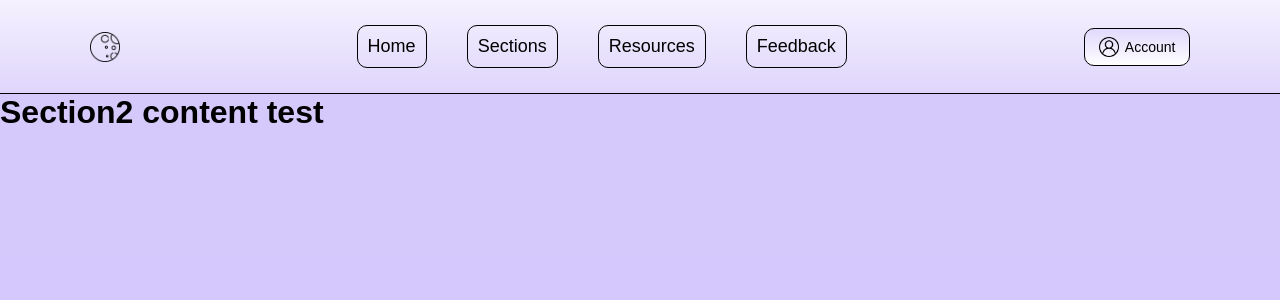
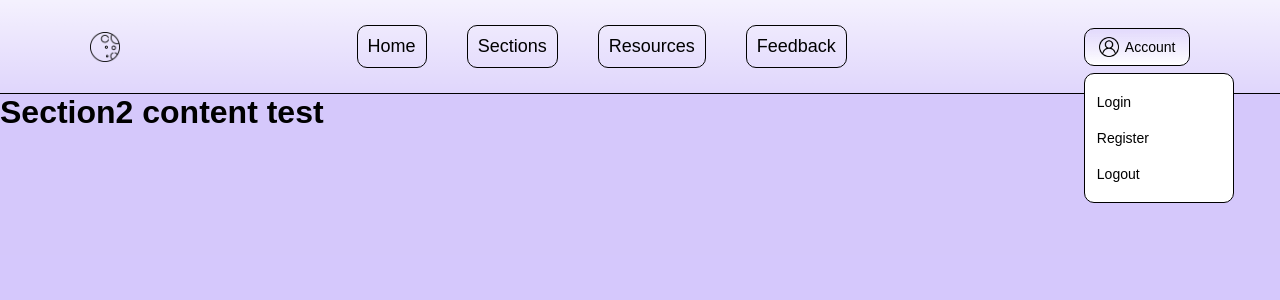
Before and after one commit to Lipiu/Learn-With-eASE, a React app in the folder frontend/: page /section2 in a window 1280 px wide. Both pictures are taken after a click on the button "Account". Shown: the top 300 px of the page. Built offline with nearby package versions, Linux system fonts and the light colour scheme; the HTML template or start-up script is replaced by a standard one.

Commit message:
added dropdown for the account button

```diff
--- a/frontend/src/components/Buttons/AccountButton.css
+++ b/frontend/src/components/Buttons/AccountButton.css
@@ -46,3 +46,57 @@
 .dark .account-icon {
     filter: brightness(0) invert(1);
 }
+
+.account-container {
+    position: relative;
+    display: inline-block;
+}
+
+.account-dropdown {
+    position: absolute;
+    top: calc(100% + 8px);
+    right: 0;
+
+    min-width: 160px;
+    padding: 6px;
+
+    background: linear-gradient(
+        to bottom,
+        rgba(207, 192, 251, 0.35),
+        rgba(255, 255, 255, 1)
+    );
+    border: 1.5px soplid var(--account-border);
+    border-radius: 10px;
+    box-shadow: 0 6px 12px rgba(0, 0, 0, 0.15);
+    z-index: 100;
+}
+
+.dark .account-dropdown {
+    background: linear-gradient(
+            to bottom,
+            rgba(255, 255, 255, 0.06),
+            rgba(0, 0, 0, 0.6)
+    );
+
+    box-shadow: 0 6px 12px rgba(0, 0, 0, 0.7);
+}
+
+.dropdown-item {
+    display: block;
+    padding: 10px 12px;
+    border-radius: 8px;
+
+    font-size: 14px;
+    color: var(--account-text);
+    text-decoration: none;
+
+    transition: background 0.2s ease;
+}
+
+.dropdown-item:hover {
+    background: var(--container-bg);
+}
+
+.dark dropdown-item:hover{
+    background: rgba(255, 255, 255, 0.08);
+}
--- a/frontend/src/components/Buttons/AccountButton.jsx
+++ b/frontend/src/components/Buttons/AccountButton.jsx
@@ -1,20 +1,34 @@
+import {useState} from "react";
+import {Link} from "react-router-dom";
 import "./AccountButton.css"
 import accountIcon from '../../assets/user.png'
 
 function AccountButton(){
+    const [openDropdown, setOpenDropdown] = useState(false);
     const handleLogin = () => {
         console.log("Logging in...");
         //here will be the logic
     };
 
     return (
-        <button className='account-button'>
+        <div className='account-container'>
+            <button className='account-button'
+                    onClick={() => setOpenDropdown(prev => !prev)}>
                 <img
                     src={accountIcon}
                     className="account-icon"
                 />
                 Account
             </button>
+            {openDropdown && (
+                <div className='dropdown-menu'>
+                    <Link to='/login' className='dropdown-item'>Login</Link>
+                    <Link to='/register' className='dropdown-item'>Register</Link>
+                    <Link to='/logout' className='dropdown-item'>Logout</Link>
+                </div>
+            )}
+        </div>
+
     )
 }
 
--- a/frontend/src/components/Navbar/Navbar.css
+++ b/frontend/src/components/Navbar/Navbar.css
@@ -61,6 +61,7 @@ ul li button {
     margin: 0;
     border: none;
     text-align: left;
+    border-radius: 8px;
     cursor: pointer;
 }
 
--- a/frontend/src/components/Navbar/Navbar.jsx
+++ b/frontend/src/components/Navbar/Navbar.jsx
@@ -1,4 +1,4 @@
-import { useState} from "react";
+import { useState } from "react";
 import { Link } from "react-router-dom";
 import './Navbar.css'
 import ThemeButtonToggle from "../Buttons/ThemeButton.jsx";
```
Lines whose indentation alone changed are shown as unchanged.
